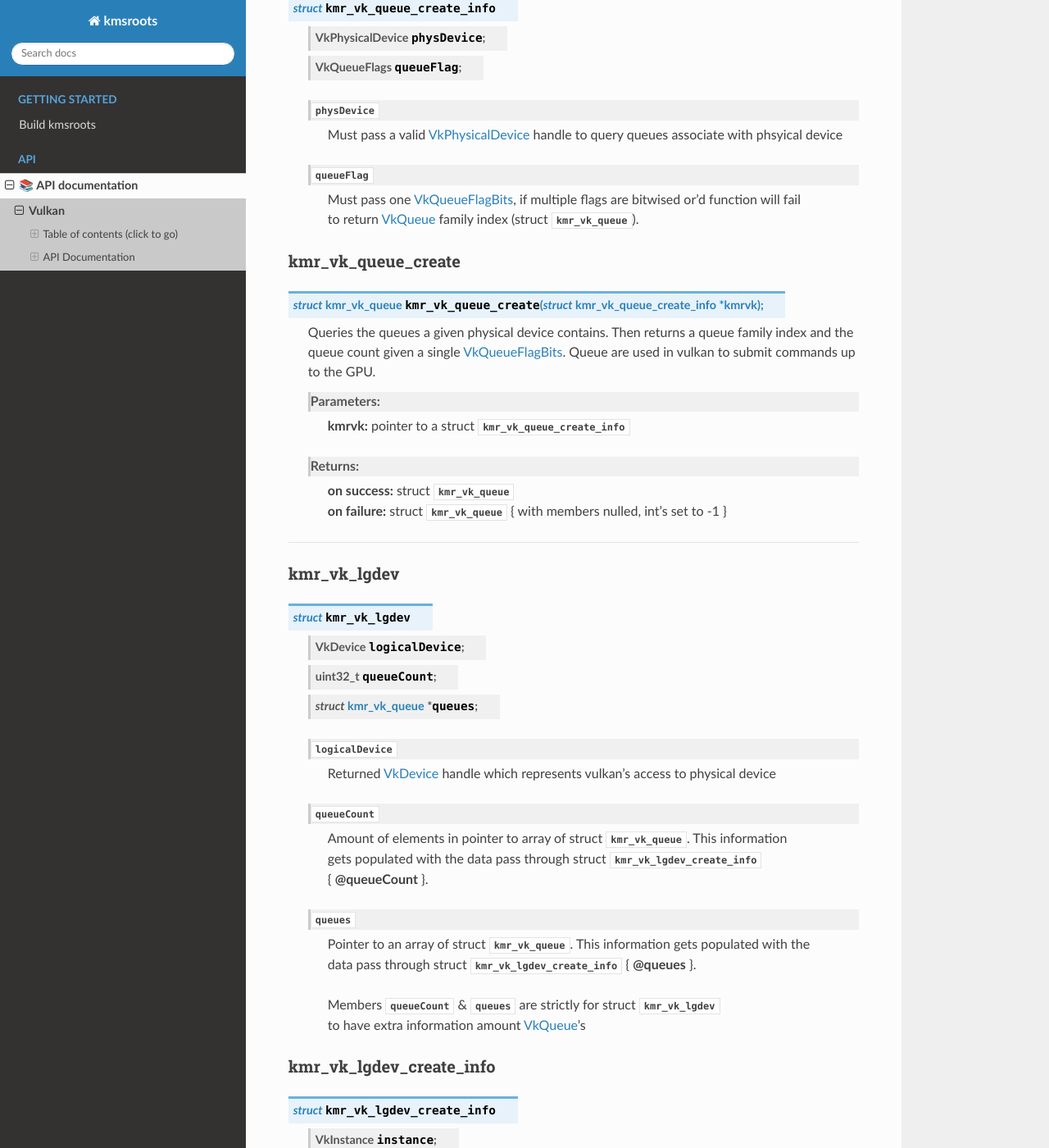
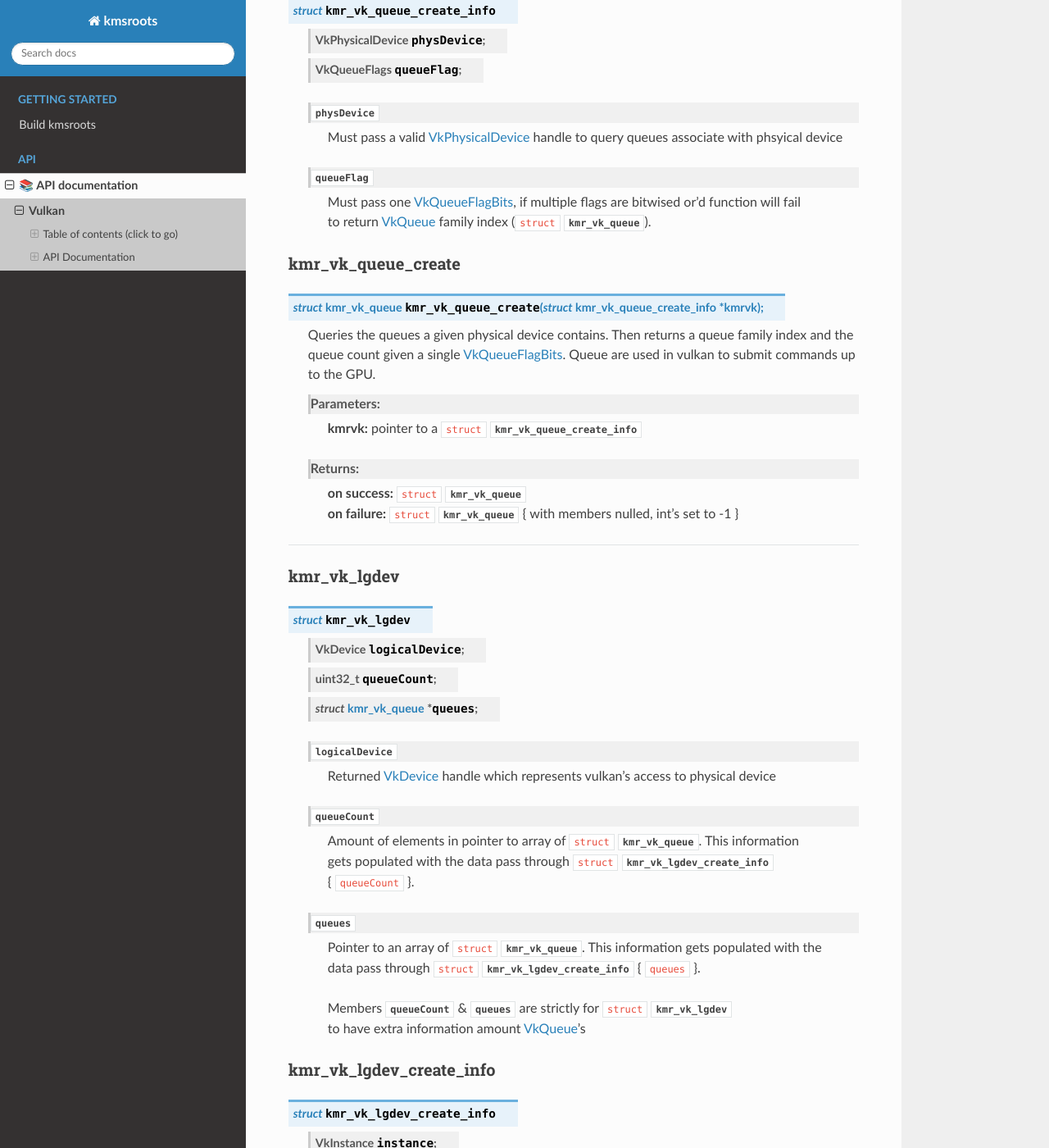
Before and after one commit to under-view/kmsroots, a Sphinx documentation site: the page built from docs/vulkan.rst, in a window 1280 px wide and 1400 px high, scrolled down 8257 px. Shown: the whole window at 82% size. Built offline with Sphinx 7.4.7 and the Read the Docs theme 2.0.0, drawn with Linux system fonts in a browser that asks for light colours; formulas are drawn with MathJax 3; some of the changed text lies outside the part shown.

Commit message:
docs: replace bold highlighting for structs + members
Signed-off-by: Vincent Davis Jr <vince@underview.tech>

```diff
--- a/docs/vulkan.rst
+++ b/docs/vulkan.rst
@@ -188,7 +188,7 @@ kmr_vk_instance_create
         Client should enable those extensions inorder to gain access to those particular capabilities.
 
 	Parameters:
-		| **kmrvk:** pointer to a struct :c:struct:`kmr_vk_instance_create_info`
+		| **kmrvk:** pointer to a ``struct`` :c:struct:`kmr_vk_instance_create_info`
 
         Returns:
                 | **on success:** `VkInstance`_
@@ -237,10 +237,10 @@ kmr_vk_surface_create_info
 		| Must pass a valid `VkInstance`_ handle to associate `VkSurfaceKHR`_ with a `VkInstance`_.
 
         :c:member:`surface`
-		| Must pass a pointer to a struct wl_surface object
+		| Must pass a pointer to a ``struct`` wl_surface object
 
         :c:member:`display`
-		| Must pass either a pointer to struct wl_display object or a pointer to an xcb_connection_t
+		| Must pass either a pointer to ``struct`` wl_display object or a pointer to an xcb_connection_t
 
         :c:member:`window`
 		| Must pass an xcb_window_t window id or an unsigned int representing XID
@@ -256,7 +256,7 @@ kmr_vk_surface_create
         if vulkan swapchain exists.
 
         Parameters:
-		| **kmrvk:** pointer to a struct :c:struct:`kmr_vk_surface_create_info`
+		| **kmrvk:** pointer to a ``struct`` :c:struct:`kmr_vk_surface_create_info`
 
         Returns:
                 | **on success:** `VkSurfaceKHR`_
@@ -294,14 +294,14 @@ kmr_vk_phdev
 	**Only included if meson option kms set true**
 
 	:c:member:`kmsfd`
-		| KMS device node file descriptor passed via struct :c:struct:`kmr_vk_phdev_create_info`
+		| KMS device node file descriptor passed via ``struct`` :c:struct:`kmr_vk_phdev_create_info`
 
 	:c:member:`physDeviceDrmProperties`
 		| Structure containing DRM information of a physical device. A `VkPhysicalDeviceProperties2`_
 		| structure is utilized to populate this member. Member information is then checked by the
 		| implementation to see if passed KMS device node file descriptor
-		| (struct :c:struct:`kmr_vk_phdev_create_info` { **@kmsfd** }) is equal to the physical device
-		| suggested by (struct :c:struct:`kmr_vk_phdev_create_info` { **@deviceType** }).
+		| (``struct`` :c:struct:`kmr_vk_phdev_create_info` { ``kmsfd`` }) is equal to the physical device
+		| suggested by (``struct`` :c:struct:`kmr_vk_phdev_create_info` { ``deviceType`` }).
 		| Contains data stored after associating a DRM file descriptor with a vulkan physical device.
 
 ========================
@@ -337,11 +337,11 @@ kmr_vk_phdev_create
 	Also retrieves a given physical device properties and features to be later used by the application.
 
 	Parameters:
-		| **kmrvk:** pointer to a struct :c:struct:`kmr_vk_phdev_create_info`
+		| **kmrvk:** pointer to a ``struct`` :c:struct:`kmr_vk_phdev_create_info`
 
 	Returns:
-		| **on success:** struct :c:struct:`kmr_vk_phdev`
-		| **on failure:** struct :c:struct:`kmr_vk_phdev` { with members nulled, int's set to -1 }
+		| **on success:** ``struct`` :c:struct:`kmr_vk_phdev`
+		| **on failure:** ``struct`` :c:struct:`kmr_vk_phdev` { with members nulled, int's set to -1 }
 
 =========================================================================================================================================
 
@@ -365,8 +365,8 @@ kmr_vk_queue
 		| given to handle in :c:func:`kmr_vk_lgdev_create` after `VkDevice`_ handle creation.
 
 	:c:member:`familyIndex`
-		| `VkQueue`_ family index associate with selected struct :c:struct:`kmr_vk_queue_create_info`
-		| { **@queueFlag** }.
+		| `VkQueue`_ family index associate with selected ``struct`` :c:struct:`kmr_vk_queue_create_info`
+		| { ``queueFlag`` }.
 
 	:c:member:`queueCount`
 		| Number of queues in a given `VkQueue`_ family
@@ -386,7 +386,7 @@ kmr_vk_queue_create_info
 
 	:c:member:`queueFlag`
 		| Must pass one `VkQueueFlagBits`_, if multiple flags are bitwised or'd function will fail
-		| to return `VkQueue`_ family index (struct :c:struct:`kmr_vk_queue`).
+		| to return `VkQueue`_ family index (``struct`` :c:struct:`kmr_vk_queue`).
 
 ===================
 kmr_vk_queue_create
@@ -399,11 +399,11 @@ kmr_vk_queue_create
 	are used in vulkan to submit commands up to the GPU.
 
 	Parameters:
-		| **kmrvk:** pointer to a struct :c:struct:`kmr_vk_queue_create_info`
+		| **kmrvk:** pointer to a ``struct`` :c:struct:`kmr_vk_queue_create_info`
 
 	Returns:
-		| **on success:** struct :c:struct:`kmr_vk_queue`
-		| **on failure:** struct :c:struct:`kmr_vk_queue` { with members nulled, int's set to -1 }
+		| **on success:** ``struct`` :c:struct:`kmr_vk_queue`
+		| **on failure:** ``struct`` :c:struct:`kmr_vk_queue` { with members nulled, int's set to -1 }
 
 =========================================================================================================================================
 
@@ -422,15 +422,15 @@ kmr_vk_lgdev
 		| Returned `VkDevice`_ handle which represents vulkan's access to physical device
 
 	:c:member:`queueCount`
-		| Amount of elements in pointer to array of struct :c:struct:`kmr_vk_queue`. This information
-		| gets populated with the data pass through struct :c:struct:`kmr_vk_lgdev_create_info`
-		| { **@queueCount** }.
+		| Amount of elements in pointer to array of ``struct`` :c:struct:`kmr_vk_queue`. This information
+		| gets populated with the data pass through ``struct`` :c:struct:`kmr_vk_lgdev_create_info`
+		| { ``queueCount`` }.
 
 	:c:member:`queues`
-		| Pointer to an array of struct :c:struct:`kmr_vk_queue`. This information gets populated with the
-		| data pass through struct :c:struct:`kmr_vk_lgdev_create_info` { **@queues** }.
-
-		| Members :c:member:`queueCount` & :c:member:`queues` are strictly for struct :c:struct:`kmr_vk_lgdev`
+		| Pointer to an array of ``struct`` :c:struct:`kmr_vk_queue`. This information gets populated with the
+		| data pass through ``struct`` :c:struct:`kmr_vk_lgdev_create_info` { ``queues`` }.
+
+		| Members :c:member:`queueCount` & :c:member:`queues` are strictly for ``struct`` :c:struct:`kmr_vk_lgdev`
 		| to have extra information amount `VkQueue`_'s
 
 ========================
@@ -464,11 +464,11 @@ kmr_vk_lgdev_create_info
 		| Must pass an array of strings containing Vulkan Device extension to enable.
 
 	:c:member:`queueCount`
-		| Must pass the amount of struct :c:struct:`kmr_vk_queue` { **@queue**, **@familyIndex** } to
+		| Must pass the amount of ``struct`` :c:struct:`kmr_vk_queue` { ``queue``, ``familyIndex`` } to
 		| create along with a given logical device
 
 	:c:member:`queues`
-		| Must pass a pointer to an array of struct :c:struct:`kmr_vk_queue` { **@queue**, **@familyIndex** } to
+		| Must pass a pointer to an array of ``struct`` :c:struct:`kmr_vk_queue` { ``queue``, ``familyIndex`` } to
 		| create along with a given logical device
 
 ===================
@@ -486,15 +486,15 @@ kmr_vk_lgdev_create
 	inorder to gain access to those particular capabilities. Allows for creation of multiple
 	`VkQueue`_'s although the only one we needis the Graphics queue.
 
-	struct :c:struct:`kmr_vk_queue` { **@queue** } handle is assigned in this function as `vkGetDeviceQueue`_
+	``struct`` :c:struct:`kmr_vk_queue` { ``queue`` } handle is assigned in this function as `vkGetDeviceQueue`_
 	requires a logical device handle.
 
 	Parameters:
-		| **kmrvk:** pointer to a struct :c:struct:`kmr_vk_lgdev_create_info`
+		| **kmrvk:** pointer to a ``struct`` :c:struct:`kmr_vk_lgdev_create_info`
 
 	Returns:
-		| **on success:** struct :c:struct:`kmr_vk_lgdev`
-		| **on failure:** struct :c:struct:`kmr_vk_lgdev` { with members nulled, int's set to -1 }
+		| **on success:** ``struct`` :c:struct:`kmr_vk_lgdev`
+		| **on failure:** ``struct`` :c:struct:`kmr_vk_lgdev` { with members nulled, int's set to -1 }
 
 =========================================================================================================================================
 
@@ -602,11 +602,11 @@ kmr_vk_swapchain_create
 	The `VkSwapchainKHR`_ can be defined as a set of images that can be drawn to and presented to a `VkSurfaceKHR`_.
 
 	Parameters:
-		| **kmrvk:** pointer to a struct :c:struct:`kmr_vk_swapchain_create_info`
+		| **kmrvk:** pointer to a ``struct`` :c:struct:`kmr_vk_swapchain_create_info`
 
 	Returns:
-		| **on success:** struct :c:struct:`kmr_vk_swapchain`
-		| **on failure:** struct :c:struct:`kmr_vk_swapchain` { with members nulled }
+		| **on success:** ``struct`` :c:struct:`kmr_vk_swapchain`
+		| **on failure:** ``struct`` :c:struct:`kmr_vk_swapchain` { with members nulled }
 
 =========================================================================================================================================
 
@@ -784,21 +784,21 @@ kmr_vk_vimage_create_info
 	:c:member:`imageDmaBufferFormatModifier`
 		| A 64-bit, vendor-prefixed, semi-opaque unsigned integer describing vendor-specific details
  		| of an image’s memory layout. Acquired when a call to :c:func:`kmr_buffer_create` is made
-		| and stored in struct :c:struct:`kmr_buffer`.bufferObjects[0].modifier.
+		| and stored in ``struct`` :c:struct:`kmr_buffer`.bufferObjects[0].modifier.
 
 	:c:member:`imageDmaBufferCount`
 		| Amount of elements in :c:member:`imageDmaBufferFds`, :c:member:`imageDmaBufferResourceInfo`,
 		| and :c:member:`imageDmaBufferMemTypeBits`. Value should be
-		| struct :c:struct:`kmr_buffer`.bufferObjects[0].planeCount.
+		| ``struct`` :c:struct:`kmr_buffer`.bufferObjects[0].planeCount.
 
 	:c:member:`imageDmaBufferFds`
 		| Array of DMA-BUF fds. Acquired when a call to :c:func:`kmr_buffer_create` is made and
-		| stored in struct :c:struct:`kmr_buffer`.bufferObjects[0].dmaBufferFds[4].
+		| stored in ``struct`` :c:struct:`kmr_buffer`.bufferObjects[0].dmaBufferFds[4].
 
 	:c:member:`imageDmaBufferResourceInfo`
 		| Info about the DMA-BUF including offset, size, pitch, etc. Most of which is acquired after a
 		| call to :c:func:`kmr_buffer_create` is made and stored in
-		| struct :c:struct:`kmr_buffer`.bufferObjects[0].{pitches[4], offsets[4], etc..}
+		| ``struct`` :c:struct:`kmr_buffer`.bufferObjects[0].{pitches[4], offsets[4], etc..}
 
 	:c:member:`imageDmaBufferMemTypeBits`
 		| Array of `VkMemoryRequirements`_.memoryTypeBits that can be acquired after a call to
@@ -865,14 +865,14 @@ kmr_vk_image_create
 	and uses that to associate `VkImageView`_ objects. If `VkSwapchainKHR`_ reference is not
 	passed function creates `VkImage`_ object's given the passed data. Then associates
 	`VkDeviceMemory`_ & `VkImageView`_ objects with the `VkImage`_. Amount of images created is
-	based upon struct :c:struct:`kmr_vk_image_create_info` { **@imageCount** }.
+	based upon ``struct`` :c:struct:`kmr_vk_image_create_info` { ``imageCount`` }.
 
 	Parameters:
-		| **kmrvk:** pointer to a struct :c:struct:`kmr_vk_image_create_info`
+		| **kmrvk:** pointer to a ``struct`` :c:struct:`kmr_vk_image_create_info`
 
 	Returns:
-		| **on success:** struct :c:struct:`kmr_vk_image`
-		| **on failure:** struct :c:struct:`kmr_vk_image` { with members nulled }
+		| **on success:** ``struct`` :c:struct:`kmr_vk_image`
+		| **on failure:** ``struct`` :c:struct:`kmr_vk_image` { with members nulled }
 
 =========================================================================================================================================
 
@@ -930,11 +930,11 @@ kmr_vk_shader_module_create
 	Function creates `VkShaderModule`_ from passed SPIR-V byte code.
 
 	Parameters:
-		| **kmrvk:** pointer to a struct :c:struct:`kmr_vk_shader_module_create_info`
+		| **kmrvk:** pointer to a ``struct`` :c:struct:`kmr_vk_shader_module_create_info`
 
 	Returns:
-		| **on success:** struct :c:struct:`kmr_vk_shader_module`
-		| **on failure:** struct :c:struct:`kmr_vk_shader_module` { with members nulled }
+		| **on success:** ``struct`` :c:struct:`kmr_vk_shader_module`
+		| **on failure:** ``struct`` :c:struct:`kmr_vk_shader_module` { with members nulled }
 
 =========================================================================================================================================
 
@@ -1003,11 +1003,11 @@ kmr_vk_pipeline_layout_create
 	data that will be given to the pipeline for a single draw operation.
 
 	Parameters:
-		| **kmrvk:** pointer to a struct :c:struct:`kmr_vk_pipeline_layout_create_info`
+		| **kmrvk:** pointer to a ``struct`` :c:struct:`kmr_vk_pipeline_layout_create_info`
 
 	Returns:
-		| **on success:** struct :c:struct:`kmr_vk_pipeline_layout`
-		| **on failure:** struct :c:struct:`kmr_vk_pipeline_layout` { with members nulled }
+		| **on success:** ``struct`` :c:struct:`kmr_vk_pipeline_layout`
+		| **on failure:** ``struct`` :c:struct:`kmr_vk_pipeline_layout` { with members nulled }
 
 =========================================================================================================================================
 
@@ -1085,11 +1085,11 @@ kmr_vk_render_pass_create
 	color in the center of a triangle. We want to give the appearance of depth to an image.
 
 	Parameters:
-		| **kmrvk:** pointer to a struct :c:struct:`kmr_vk_render_pass_create_info`
+		| **kmrvk:** pointer to a ``struct`` :c:struct:`kmr_vk_render_pass_create_info`
 
 	Returns:
-		| **on success:** struct :c:struct:`kmr_vk_render_pass`
-		| **on failure:** struct :c:struct:`kmr_vk_render_pass` { with members nulled }
+		| **on success:** ``struct`` :c:struct:`kmr_vk_render_pass`
+		| **on failure:** ``struct`` :c:struct:`kmr_vk_render_pass` { with members nulled }
 
 =========================================================================================================================================
 
@@ -1207,11 +1207,11 @@ kmr_vk_graphics_pipeline_create
 	fragment shader to then color in.
 
 	Parameters:
-		| **kmrvk:** pointer to a struct :c:struct:`kmr_vk_graphics_pipeline_create_info`
+		| **kmrvk:** pointer to a ``struct`` :c:struct:`kmr_vk_graphics_pipeline_create_info`
 
 	Returns:
-		| **on success:** struct :c:struct:`kmr_vk_graphics_pipeline`
-		| **on failure:** struct :c:struct:`kmr_vk_graphics_pipeline` { with members nulled }
+		| **on success:** ``struct`` :c:struct:`kmr_vk_graphics_pipeline`
+		| **on failure:** ``struct`` :c:struct:`kmr_vk_graphics_pipeline` { with members nulled }
 
 =========================================================================================================================================
 
@@ -1310,18 +1310,18 @@ kmr_vk_framebuffer_create
 
 .. c:function:: struct kmr_vk_framebuffer kmr_vk_framebuffer_create(struct kmr_vk_framebuffer_create_info *kmrvk);
 
-	Creates **@framebufferCount** amount of `VkFramebuffer`_ handles. Can think of this function as creating the
+	Creates ``framebufferCount`` amount of `VkFramebuffer`_ handles. Can think of this function as creating the
 	frames to hold the pictures in them, with each frame only containing one picture. Note framebuffer
-	`VkImage`_'s (**@framebufferImages** -> **@imageAttachments**) must match up one to one with attachments in the
-	`VkRenderpass`_ instance. Meaning if are **@renderPass** instance has 1 color + 1 depth attachment. Then each `VkFramebuffer`_
+	`VkImage`_'s (``framebufferImages`` -> ``imageAttachments``) must match up one to one with attachments in the
+	`VkRenderpass`_ instance. Meaning if are ``renderPass`` instance has 1 color + 1 depth attachment. Then each `VkFramebuffer`_
 	must have one `VkImage`_ for color and one `VkImage`_ for depth.
 
 	Parameters:
-		| **kmrvk:** pointer to a struct :c:struct:`kmr_vk_framebuffer_create_info`
+		| **kmrvk:** pointer to a ``struct`` :c:struct:`kmr_vk_framebuffer_create_info`
 
 	Returns:
-		| **on success:** struct :c:struct:`kmr_vk_framebuffer`
-		| **on failure:** struct :c:struct:`kmr_vk_framebuffer` { with members nulled }
+		| **on success:** ``struct`` :c:struct:`kmr_vk_framebuffer`
+		| **on failure:** ``struct`` :c:struct:`kmr_vk_framebuffer` { with members nulled }
 
 =========================================================================================================================================
 
@@ -1391,17 +1391,17 @@ kmr_vk_command_buffer_create
 .. c:function:: struct kmr_vk_command_buffer kmr_vk_command_buffer_create(struct kmr_vk_command_buffer_create_info *kmrvk);
 
 	Function creates a `VkCommandPool`_ handle then allocates `VkCommandBuffer`_ handles from
-	that pool. The amount of `VkCommandBuffer`_'s allocated is based upon **@commandBufferCount**.
+	that pool. The amount of `VkCommandBuffer`_'s allocated is based upon ``commandBufferCount``.
 	Function only allocates primary command buffers. `VkCommandPool`_ flags set
 	`VK_COMMAND_POOL_CREATE_TRANSIENT_BIT`_ |
 	`VK_COMMAND_POOL_CREATE_RESET_COMMAND_BUFFER_BIT`_
 
 	Parameters:
-		| **kmrvk:** pointer to a struct :c:struct:`kmr_vk_command_buffer_create_info`
+		| **kmrvk:** pointer to a ``struct`` :c:struct:`kmr_vk_command_buffer_create_info`
 
 	Returns:
-		| **on success:** struct :c:struct:`kmr_vk_command_buffer`
-		| **on failure:** struct :c:struct:`kmr_vk_command_buffer` { with members nulled }
+		| **on success:** ``struct`` :c:struct:`kmr_vk_command_buffer`
+		| **on failure:** ``struct`` :c:struct:`kmr_vk_command_buffer` { with members nulled }
 
 =========================================================================================================================================
 
@@ -1432,12 +1432,12 @@ kmr_vk_command_buffer_record_begin
 
 .. c:function:: int kmr_vk_command_buffer_record_begin(struct kmr_vk_command_buffer_record_info *kmrvk);
 
-	Function sets recording command in command buffers up to **@commandBufferCount**. Thus, allowing each
+	Function sets recording command in command buffers up to ``commandBufferCount``. Thus, allowing each
 	command buffer to become writeable. Allowing for the application to write commands into it. Theses commands
 	are later put into a queue to be sent off to the GPU.
 
 	Parameters:
-		| **kmrvk:** pointer to a struct :c:struct:`kmr_vk_command_buffer_record_info`
+		| **kmrvk:** pointer to a ``struct`` :c:struct:`kmr_vk_command_buffer_record_info`
 
 	Returns:
 		| **on success:** 0
@@ -1452,7 +1452,7 @@ kmr_vk_command_buffer_record_end
 	Function stops command buffer to recording. Thus, ending each command buffers ability to accept commands.
 
 	Parameters:
-		| **kmrvk:** pointer to a struct :c:struct:`kmr_vk_command_buffer_record_info`
+		| **kmrvk:** pointer to a ``struct`` :c:struct:`kmr_vk_command_buffer_record_info`
 
 	Returns:
 		| **on success:** 0
@@ -1557,11 +1557,11 @@ kmr_vk_sync_obj_create
 	happen after.
 
 	Parameters:
-		| **kmrvk:** pointer to a struct :c:struct:`kmr_vk_sync_obj_create_info`
+		| **kmrvk:** pointer to a ``struct`` :c:struct:`kmr_vk_sync_obj_create_info`
 
 	Returns:
-		| **on success:** struct :c:struct:`kmr_vk_sync_obj`
-		| **on failure:** struct :c:struct:`kmr_vk_sync_obj` { with members nulled }
+		| **on success:** ``struct`` :c:struct:`kmr_vk_sync_obj`
+		| **on failure:** ``struct`` :c:struct:`kmr_vk_sync_obj` { with members nulled }
 
 =========================================================================================================================================
 
@@ -1595,10 +1595,10 @@ kmr_vk_sync_obj_handle
 	is used at a given time.
 
 	:c:member:`fence`
-		| See struct :c:struct:`kmr_vk_fence_handle`
+		| See ``struct`` :c:struct:`kmr_vk_fence_handle`
 
 	:c:member:`semaphore`
-		| See struct :c:struct:`kmr_vk_semaphore_handle`
+		| See ``struct`` :c:struct:`kmr_vk_semaphore_handle`
 
 ============================================
 kmr_vk_sync_obj_import_external_sync_fd_info
@@ -1635,7 +1635,7 @@ kmr_vk_sync_obj_import_external_sync_fd
 	:c:func:`kmr_dma_buf_export_sync_file_create`.
 
 	Parameters:
-		| **kmrvk:** pointer to a struct :c:struct:`kmr_vk_sync_obj_import_external_sync_fd_info`
+		| **kmrvk:** pointer to a ``struct`` :c:struct:`kmr_vk_sync_obj_import_external_sync_fd_info`
 
 	Returns:
 		| **on success:** 0
@@ -1672,7 +1672,7 @@ kmr_vk_sync_obj_export_external_sync_fd
 	:c:func:`kmr_dma_buf_import_sync_file_create`.
 
 	Parameters:
-		| **kmrvk:** pointer to a struct :c:struct:`kmr_vk_sync_obj_export_external_sync_fd_info`
+		| **kmrvk:** pointer to a ``struct`` :c:struct:`kmr_vk_sync_obj_export_external_sync_fd_info`
 
 	Returns:
 		| **on success:** POSIX file descriptor associated with Vulkan sync object
```
Also changed, not shown: other parts of docs/vulkan.rst (+1 -1 lines).
